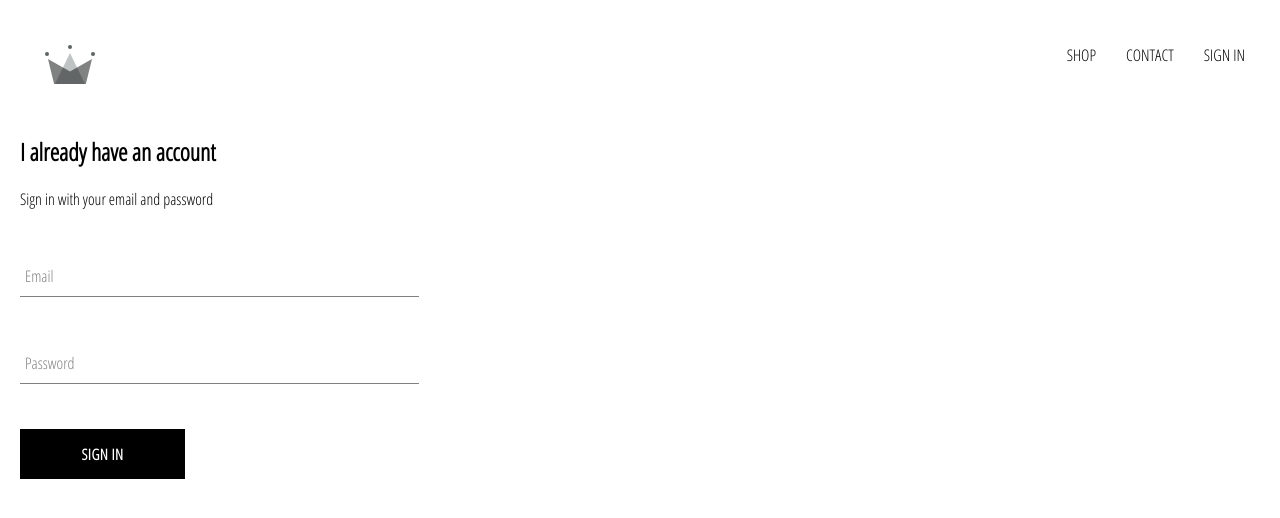
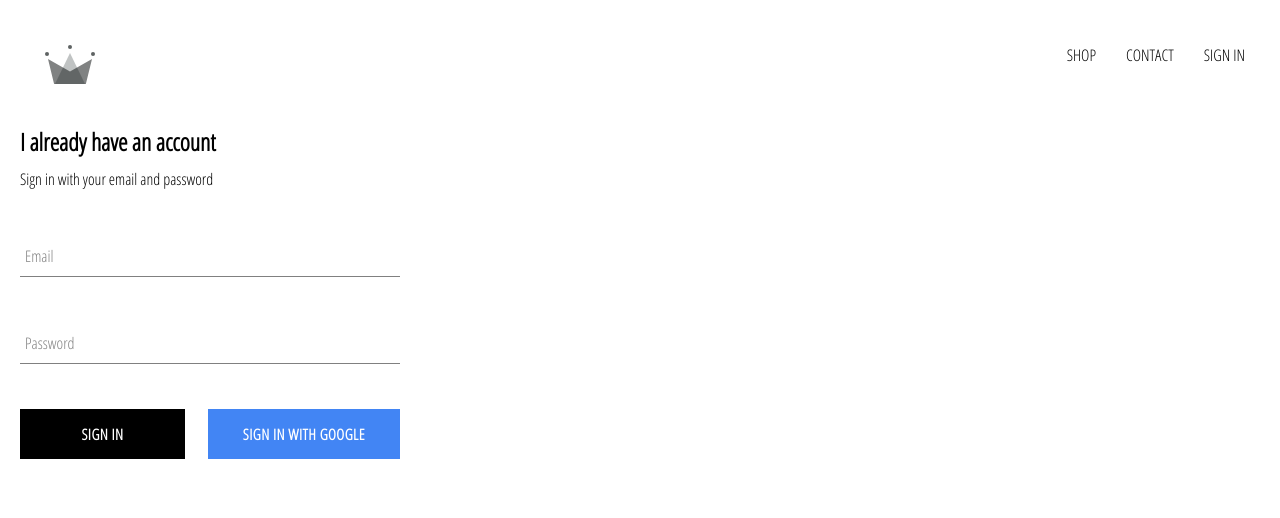
Before and after one commit to angelajuel/crwn-clothing, a React (Create React App) app: page /signin in a window 1280 px wide. Shown: the top 518 px of the page. Built offline with nearby package versions, Linux system fonts and the light colour scheme; no server answers.

Commit message:
Integrated firebase into application, created sign in page with sign in component and sign in with Google

```diff
--- a/package.json
+++ b/package.json
@@ -6,6 +6,7 @@
     "@testing-library/jest-dom": "^4.2.4",
     "@testing-library/react": "^9.5.0",
     "@testing-library/user-event": "^7.2.1",
+    "firebase": "^7.17.2",
     "node-sass": "^4.14.1",
     "react": "^16.13.1",
     "react-dom": "^16.13.1",
--- a/src/App.css
+++ b/src/App.css
@@ -7,3 +7,7 @@
     text-decoration: none;
     color: black;
 }
+
+* {
+    box-sizing: border-box;
+}
--- a/src/App.js
+++ b/src/App.js
@@ -7,13 +7,38 @@
 import Header from './components/header/header.component';
 import HomePage from './pages/homepage/homepage.component';
 import ShopPage from './pages/shop/shop.component';
-import SignInAndSignUpPage from './pages/sign-in-and-sign-up/sign-in-and-sign-up.component'
+import SignInAndSignUpPage from './pages/sign-in-and-sign-up/sign-in-and-sign-up.component';
+import { auth } from './firebase/firebase.utils';
 
 
-function App() {
+class App extends React.Component {
+  constructor() {
+    super();
+
+    this.state = {
+      currentUser: null
+    }
+  }
+
+  unsubscribeFromAuth = null;
+
+  // check for state change from firebase auth
+  componentDidMount() {
+    this.unsubscribeFromAuth = auth.onAuthStateChanged(user => {
+      this.setState({ currentUser: user });
+
+      console.log(user);
+    })
+  }
+
+  componentWillUnmount() {
+    this.unsubscribeFromAuth();
+  }
+
+  render() {
     return (
       <div className='App'>
-      <Header />
+        <Header currentUser={this.state.currentUser}/>
         <Switch>
           <Route exact path='/' component={HomePage}/>
           <Route path='/shop' component={ShopPage}/>
@@ -22,5 +47,6 @@
       </div>
     );
   }
+};
 
 export default App;
--- a/src/components/custom-button/custom-button.component.jsx
+++ b/src/components/custom-button/custom-button.component.jsx
@@ -4,8 +4,11 @@
 
 // By passing and using otherProps, this ensures that the input type and other attributes that
 // are passed will be applied for the button, so they'll have the same attributes other than classname
-const CustomButton = ({ children, ...otherProps }) => (
-    <button className='custom-button' {...otherProps}>
+const CustomButton = ({ children, isGoogleSignIn, ...otherProps }) => (
+    <button
+        className={`${isGoogleSignIn ? 'google-sign-in': ''} custom-button`}
+        {...otherProps}
+    >
         {children}
     </button>
 );
--- a/src/components/custom-button/custom-button.styles.scss
+++ b/src/components/custom-button/custom-button.styles.scss
@@ -14,9 +14,21 @@
     border: none;
     cursor: pointer;
 
+    // the & makes sure that the element has BOTH classnames
+
     &:hover {
       background-color: white;
       color: black;
       border: 1px solid black;
     }
+
+    &.google-sign-in {
+      background-color: #4285f4;
+      color: white;
+
+      &:hover {
+        background-color: #357ae8;
+        border: none;
+      }
+    }
   }
--- a/src/components/header/header.component.jsx
+++ b/src/components/header/header.component.jsx
@@ -1,12 +1,14 @@
 import React from 'react';
 // import Link for logo routing to homepage on click
 import { Link } from 'react-router-dom';
+
+import { auth } from '../../firebase/firebase.utils';
 
 import { ReactComponent as Logo } from '../../assets/crown.svg';
 
 import './header.styles.scss';
 
-const Header = () => (
+const Header = ({ currentUser }) => (
     <div className='header'>
         <Link className='logo-container' to='/'>
             <Logo className='logo' />
@@ -14,7 +16,12 @@
         <div className='options'>
             <Link className='option' to='/shop'>SHOP</Link>
             <Link className='option' to='/shop'>CONTACT</Link>
-            <Link className='option' to='/signin'>SIGN IN</Link>
+            {
+                currentUser ?
+                <div className='option' onClick={() => auth.signOut()}>SIGN OUT</div>
+                :
+                <Link className='option' to='/signin'>SIGN IN</Link>
+            }
         </div>
     </div>
 );
--- a/src/components/header/header.styles.scss
+++ b/src/components/header/header.styles.scss
@@ -21,6 +21,7 @@
 
       .option {
         padding: 10px 15px;
+        cursor: pointer;
       }
     }
 }
--- a/src/components/sign-in/sign-in.component.jsx
+++ b/src/components/sign-in/sign-in.component.jsx
@@ -2,6 +2,8 @@
 
 import FormInput from '../form-input/form-input.component'
 import CustomButton from '../custom-button/custom-button.component';
+
+import { signInWithGoogle } from '../../firebase/firebase.utils';
 
 import './sign-in.styles.scss';
 import SignInAndSignUpPage from '../../pages/sign-in-and-sign-up/sign-in-and-sign-up.component';
@@ -32,7 +34,7 @@
     render() {
         return(
             <div className='sign-in'>
-                <h2>I already have an account</h2>
+                <h2 className='title'>I already have an account</h2>
                 <span>Sign in with your email and password</span>
 
                 <form onSubmit={this.handleSubmit}>
@@ -52,7 +54,12 @@
                         label='Password'
                         required
                     />
-                    <CustomButton type='submit'>Sign In</CustomButton>
+                    <div className='buttons'>
+                        <CustomButton type='submit'>Sign In</CustomButton>
+                        <CustomButton onClick={signInWithGoogle} isGoogleSignIn>
+                            {' '} Sign in with Google {' '}
+                        </CustomButton>
+                    </div>
                 </form>
             </div>
         )
--- a/src/components/sign-in/sign-in.styles.scss
+++ b/src/components/sign-in/sign-in.styles.scss
@@ -1,5 +1,5 @@
 .sign-in {
-    width: 30vw;
+    width: 380px;
     display: flex;
     // have all SignIn components sit vertically
     flex-direction: column;
@@ -7,4 +7,9 @@
     .title {
         margin: 10px 0;
     }
+
+    .buttons {
+        display: flex;
+        justify-content: space-between;
+    }
 }
--- /dev/null
+++ b/src/firebase/firebase.utils.js
@@ -0,0 +1,29 @@
+import firebase from 'firebase/app'
+import 'firebase/firestore'
+import 'firebase/auth';
+
+// configure firebase utility for google authentication
+const config = {
+    apiKey: "AIzaSyBKatNpfQXRr13U08nZK26I7_3RQIyEaWc",
+    authDomain: "crwn-db-f1d77.firebaseapp.com",
+    databaseURL: "https://crwn-db-f1d77.firebaseio.com",
+    projectId: "crwn-db-f1d77",
+    storageBucket: "crwn-db-f1d77.appspot.com",
+    messagingSenderId: "378901336555",
+    appId: "1:378901336555:web:7352b4990730259fd409ae",
+    measurementId: "G-M0BTER53EZ"
+}
+
+firebase.initializeApp(config);
+
+export const auth = firebase.auth();
+export const firestore = firebase.firestore();
+
+// set up google authentication utility
+const provider = new firebase.auth.GoogleAuthProvider();
+
+// always trigger google pop up whenever using google auth provider for sign in
+provider.setCustomParameters({prompt: 'select_account'});
+
+export const signInWithGoogle = () => auth.signInWithPopup(provider);
+export default firebase;
```
Also changed, not shown: 1 other file (tests, documents, lock files or other folders). Lines whose indentation alone changed are shown as unchanged.
